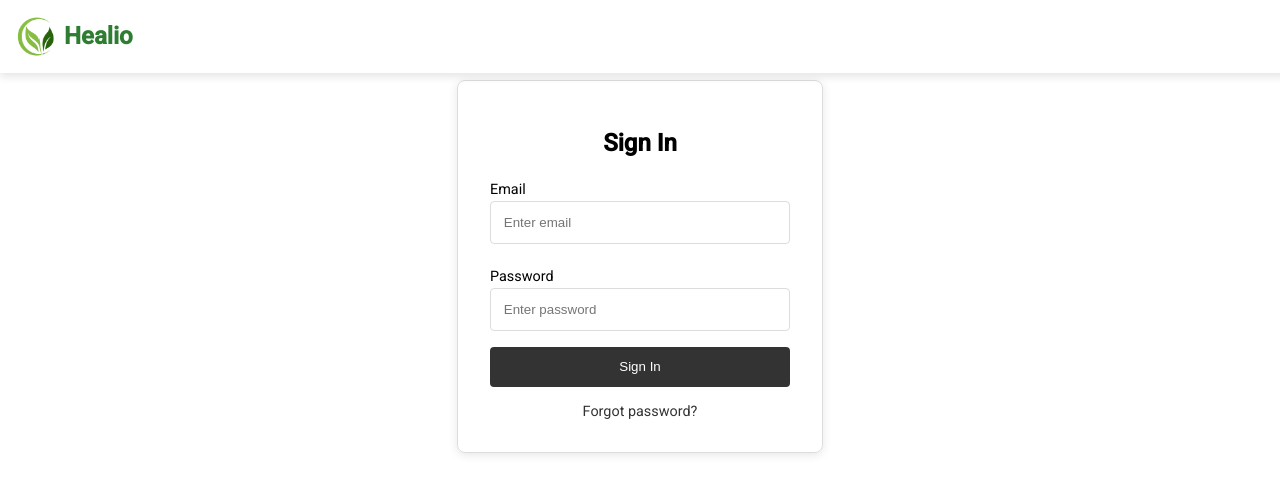
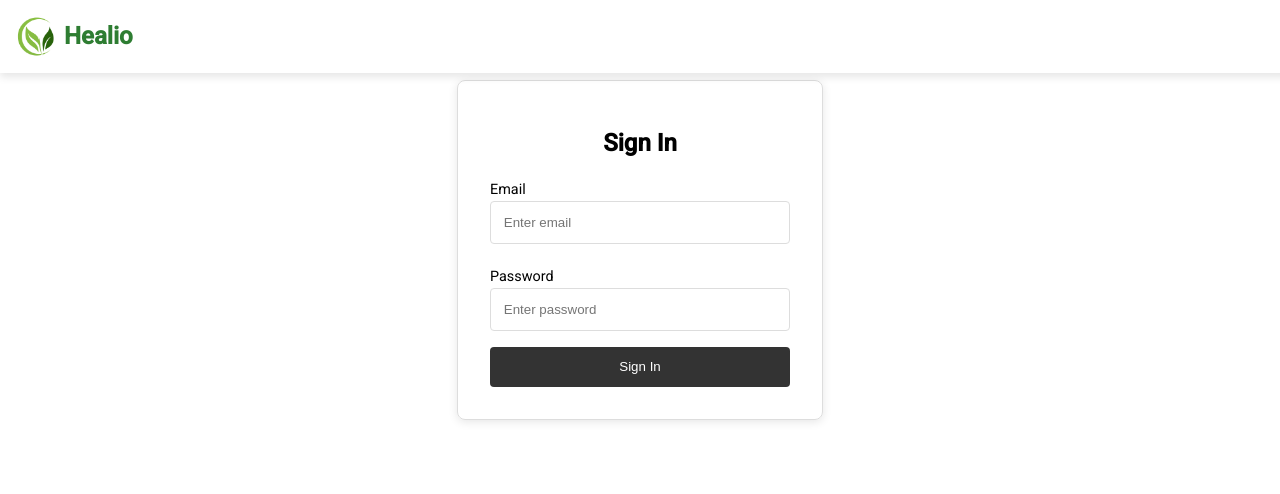
Before and after one commit to meng-ensf-607-608/smart-physician-ui, an Angular app: page / in a window 1280 px wide. Shown: the top 494 px of the page. Built offline with nearby package versions, Linux system fonts and the light colour scheme.

Commit message:
removes forgot password

```diff
--- a/src/app/sign-in/sign-in.component.html
+++ b/src/app/sign-in/sign-in.component.html
@@ -14,6 +14,5 @@
     </div>
 
     <button type="submit" [disabled]="signInForm.invalid">Sign In</button>
-    <a href="#">Forgot password?</a>
   </form>
 </div>
```
